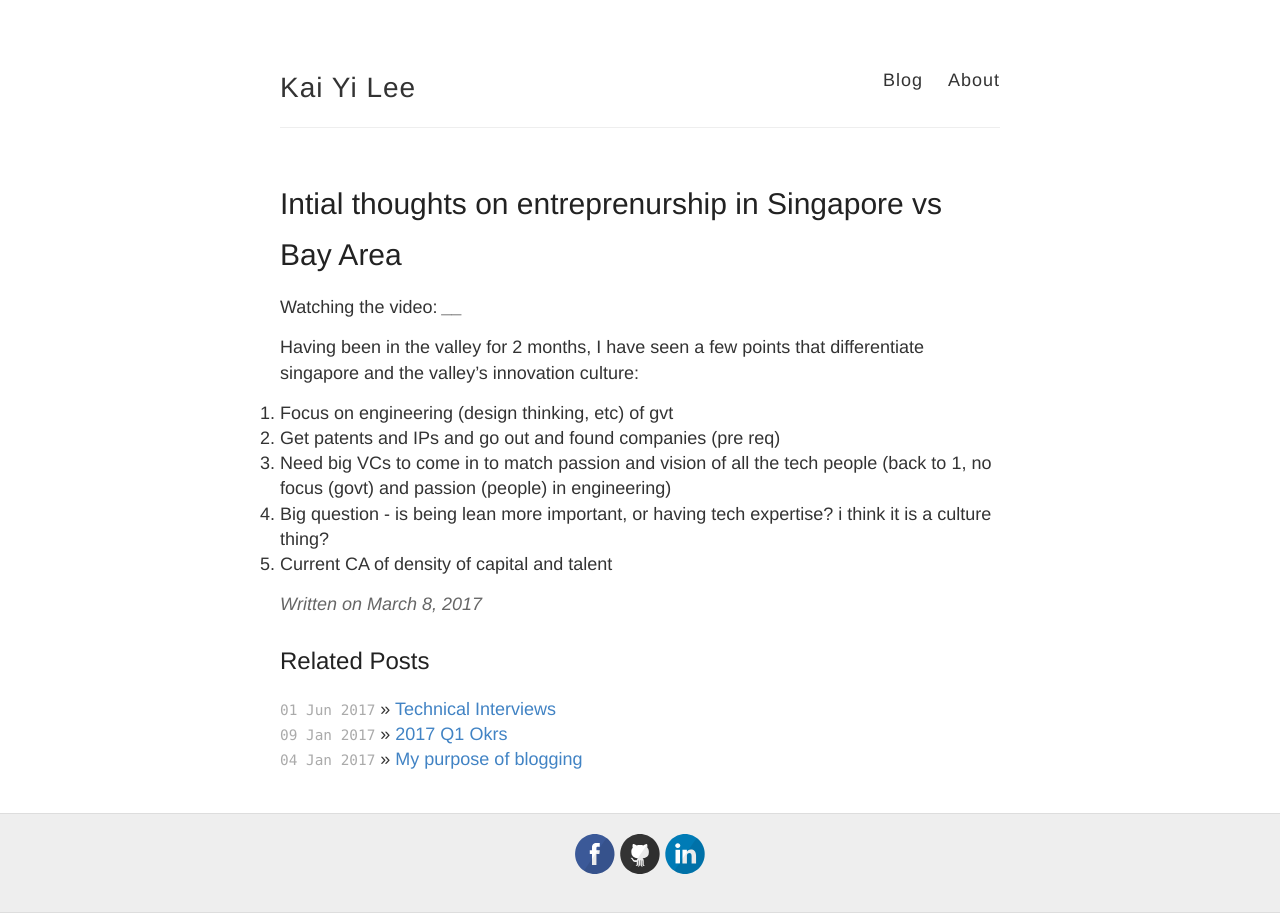
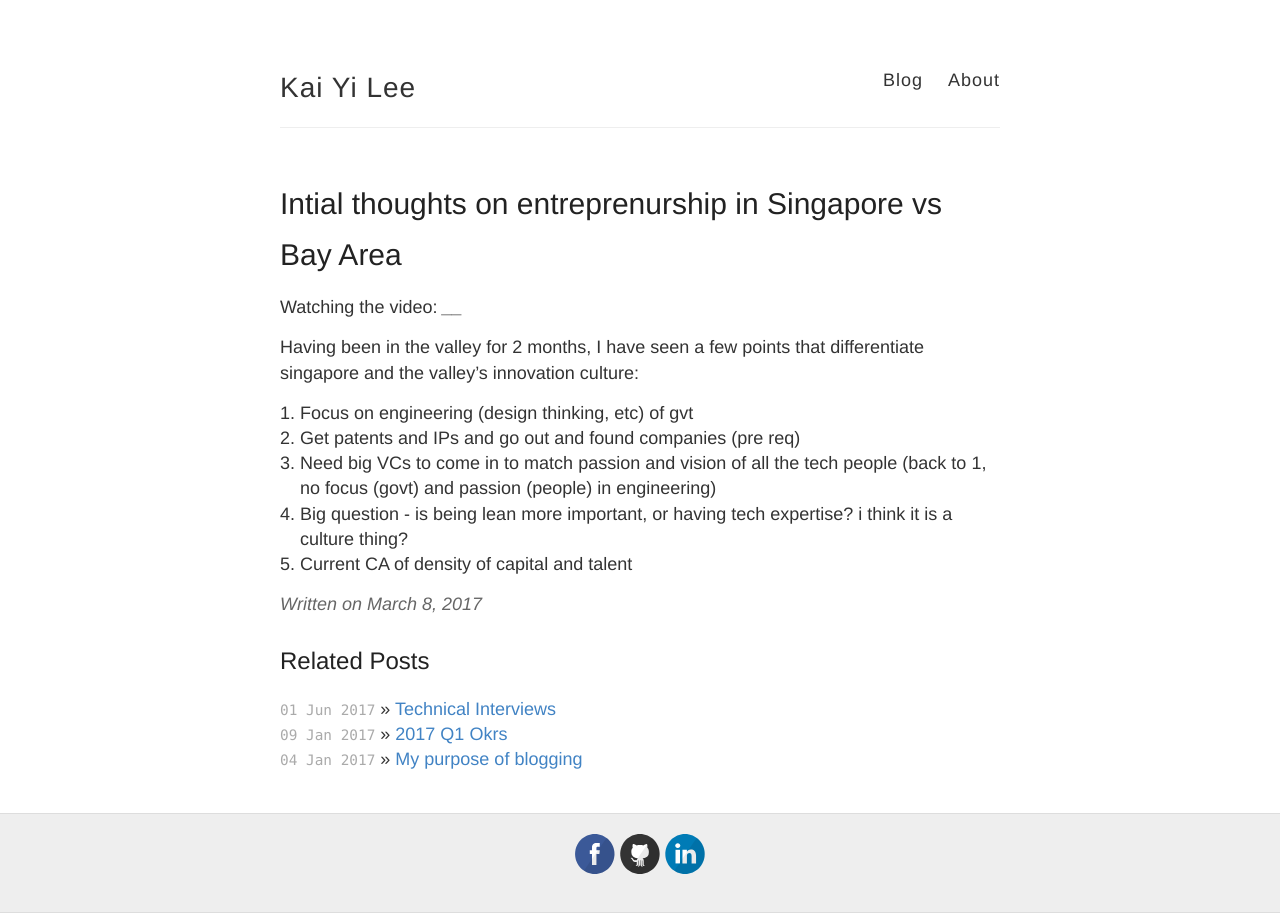
Before and after one commit to kaiyisg/pers-blog, a Jekyll site: the page built from _posts/2017-03-08-initial-thoughts-on-entrepreneurship-in-singapore-vs-bay-area.markdown, in a window 1280 px wide. Built offline with Jekyll 4.4.1, drawn with Linux system fonts in a browser that asks for light colours.

Commit message:
Fix list style

```diff
--- a/style.scss
+++ b/style.scss
@@ -83,6 +83,14 @@ a {
 
 ul, ol {
   margin: 15px 0;
+  margin-left: 20px;
+}
+
+#related {
+  ul, ol {
+    margin: 15px 0;
+    margin-left: 0px;
+  }
 }
 
 ul {
@@ -257,10 +265,12 @@ nav {
 
 .posts ul {
   list-style-type: none;
+  margin-left: 0px;
 }
 
 .posts li {
   list-style-type: none;
+  margin-left: 0px;
 }
 
 .posts span {
```
Also changed, not shown: about.md (+0 -3 lines).
